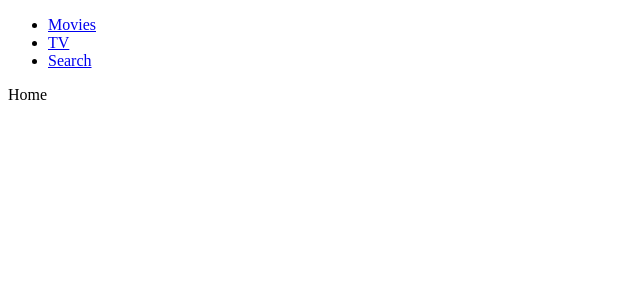
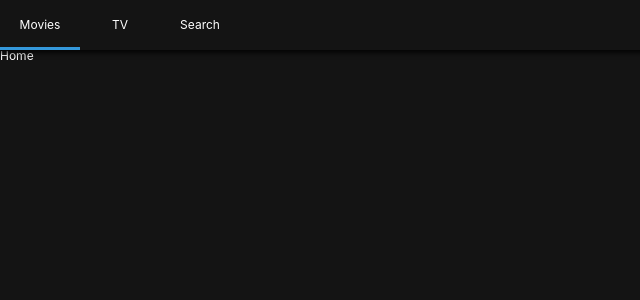
Before and after one commit to DRLee98/react-challenges, a React (Create React App) app: page / in a window 1280 px wide. Shown: the top 300 px of the page, without its empty margins (0-640 px from the left). Built offline with nearby package versions, Linux system fonts and the light colour scheme.

Commit message:
Basic Styles
기본 스타일 작성

```diff
--- a/package.json
+++ b/package.json
@@ -11,6 +11,8 @@
     "react-dom": "^17.0.1",
     "react-router-dom": "^5.2.0",
     "react-scripts": "4.0.0",
+    "styled-components": "^5.2.0",
+    "styled-reset": "^4.3.0",
     "web-vitals": "^0.2.4"
   },
   "scripts": {
--- a/src/Components/App.js
+++ b/src/Components/App.js
@@ -1,13 +1,13 @@
 import React, { Component } from "react";
 import Router from "Components/Router";
-import Header from "Components/Header";
+import GlobalStyles from "Components/GlobalStyles";
 
 class App extends Component {
   render() {
     return (
       <>
-        <Header />
         <Router />
+        <GlobalStyles />
       </>
     );
   }
--- /dev/null
+++ b/src/Components/GlobalStyles.js
@@ -0,0 +1,22 @@
+import { createGlobalStyle } from "styled-components";
+import reset from "styled-reset";
+
+const globalStyles = createGlobalStyle`
+    ${reset};
+    a{
+        text-decoration:none;
+        color:inherit;
+    }
+    *{
+        box-sizing:border-box;
+    }
+    body{
+        font-family:-apple-system, BlinkMacSystemFont, 'Segoe UI', Roboto, Oxygen, Ubuntu, Cantarell, 'Open Sans', 'Helvetica Neue', sans-serif;
+        font-size:12px;
+        background-color:rgba(20, 20, 20, 1);
+        color:white;
+        padding-top:50px;
+    }
+`;
+
+export default globalStyles;
--- a/src/Components/Header.js
+++ b/src/Components/Header.js
@@ -1,17 +1,52 @@
 import React from "react";
+import { Link, withRouter } from "react-router-dom";
+import styled from "styled-components";
 
-export default () => (
-  <header>
-    <ul>
-      <li>
-        <a href="/">Movies</a>
-      </li>
-      <li>
-        <a href="/tv">TV</a>
-      </li>
-      <li>
-        <a href="/search">Search</a>
-      </li>
-    </ul>
-  </header>
-);
+const Header = styled.header`
+  color: white;
+  position: fixed;
+  top: 0;
+  left: 0;
+  width: 100%;
+  height: 50px;
+  display: flex;
+  align-items: center;
+  background-color: rgba(20, 20, 20, 0.8);
+  z-index: 10;
+  box-shadow: 0px 1px 5px 2px rgba(0, 0, 0, 0.8);
+`;
+
+const List = styled.ul`
+  display: flex;
+`;
+
+const Item = styled.li`
+  width: 80px;
+  height: 50px;
+  border-bottom: 3px solid
+    ${props => (props.current ? "#3498db" : "transparent")};
+  transition: border-bottom 0.5s ease-in-out;
+`;
+
+const SLink = styled(Link)`
+  height: 50px;
+  display: flex;
+  align-items: center;
+  justify-content: center;
+`;
+
+export default withRouter(({ location: { pathname } }) => (
+  <Header>
+    <List>
+      <Item current={pathname === "/"}>
+        <SLink to="/">Movies</SLink>
+      </Item>
+      <Item current={pathname === "/tv"}>
+        <SLink to="/tv">TV</SLink>
+      </Item>
+      <Item current={pathname === "/search"}>
+        <SLink to="/search">Search</SLink>
+      </Item>
+    </List>
+  </Header>
+));
--- a/src/Components/Router.js
+++ b/src/Components/Router.js
@@ -8,14 +8,18 @@
 import Home from "Routes/Home";
 import TV from "Routes/TV";
 import Search from "Routes/Search";
+import Header from "Components/Header";
 
 export default () => (
   <Router>
+    <>
+      <Header />
       <Switch>
         <Route path="/" exact component={Home} />
         <Route path="/tv" component={TV} />
         <Route path="/search" component={Search} />
         <Redirect from="*" to="/" />
       </Switch>
+    </>
   </Router>
 );
```
Also changed, not shown: 1 other file (tests, documents, lock files or other folders). Lines whose indentation alone changed are shown as unchanged.
